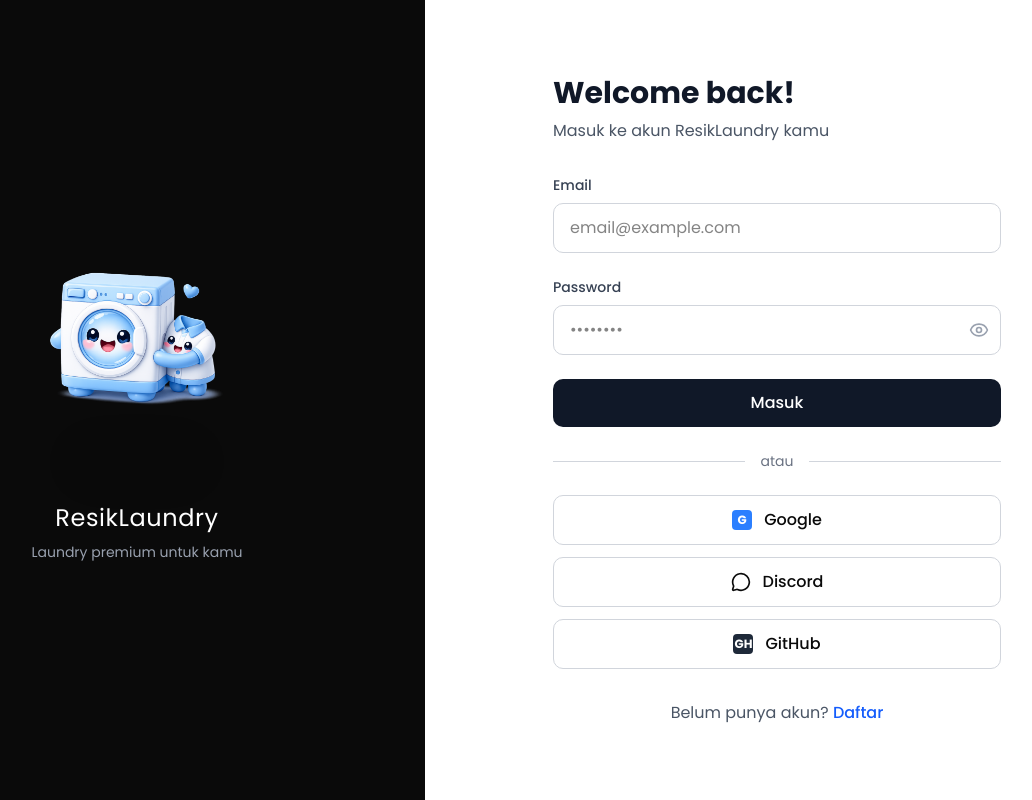
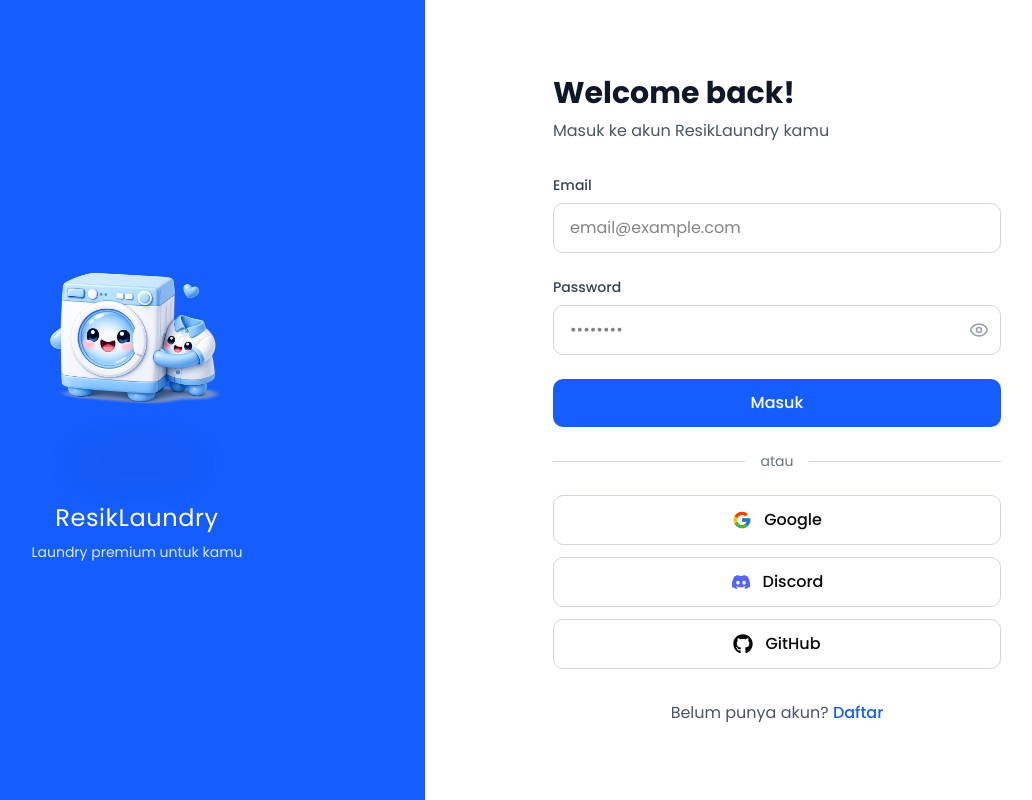
Before and after one commit to Varaaa-arch/WCC_UMKM-Laundry_Digital_Solution, a Next.js app: page /login in a window 1280 px wide. Shown: the whole page, without its empty margins (151-1183 px from the left). Built offline with nearby package versions, Linux system fonts and the light colour scheme.

Commit message:
feat: add login page

```diff
--- a/package.json
+++ b/package.json
@@ -22,6 +22,7 @@
     "react": "19.2.4",
     "react-dom": "19.2.4",
     "react-hook-form": "^7.74.0",
+    "react-icons": "^5.6.0",
     "shadcn": "^4.6.0",
     "sonner": "^2.0.7",
     "tailwind-merge": "^3.5.0",
--- a/src/app/(auth)/login/page.tsx
+++ b/src/app/(auth)/login/page.tsx
@@ -3,7 +3,10 @@
 import React, { useState } from 'react'
 import { motion, useReducedMotion } from 'framer-motion'
 import Image from 'next/image'
-import { Eye, EyeOff, MessageCircle } from 'lucide-react'
+import { Eye, EyeOff } from 'lucide-react'
+import { FcGoogle } from "react-icons/fc"
+import { FaGithub } from "react-icons/fa"
+import { FaDiscord } from "react-icons/fa"
 
 export default function LoginPage() {
   const [showPassword, setShowPassword] = useState(false)
@@ -112,7 +115,7 @@
   return (
     <div className="min-h-screen flex flex-col lg:flex-row">
       {/* Left Panel - Mascot */}
-      <div className="hidden lg:flex lg:w-[45%] bg-[#0a0a0a] relative items-center justify-center">
+      <div className="hidden lg:flex lg:w-[45%] bg-blue-600 relative items-center justify-center">
         <motion.div
           variants={mascotContainerVariants}
           initial="initial"
@@ -148,7 +151,7 @@
             className="mt-8 text-center"
           >
             <h2 className="text-white text-2xl font-light tracking-wide">ResikLaundry</h2>
-            <p className="text-gray-400 text-sm mt-2">Laundry premium untuk kamu</p>
+            <p className="text-blue-100 text-sm mt-2">Laundry premium untuk kamu</p>
           </motion.div>
         </motion.div>
       </div>
@@ -232,7 +235,7 @@
           <motion.button
             variants={itemVariants}
             onClick={handleLogin}
-            className="w-full bg-gray-900 text-white py-3 rounded-lg font-medium hover:bg-gray-800 transition-colors mb-6"
+            className="w-full bg-blue-600 text-white py-3 rounded-lg font-medium hover:bg-blue-700 transition-colors mb-6"
           >
             Masuk
           </motion.button>
@@ -260,9 +263,7 @@
               onClick={() => handleSocialLogin('google')}
               className="w-full flex items-center justify-center gap-3 px-4 py-3 border border-gray-300 rounded-lg hover:border-blue-500 transition-colors"
             >
-              <div className="w-5 h-5 bg-blue-500 rounded flex items-center justify-center">
-                <span className="text-white text-xs font-bold">G</span>
-              </div>
+              <FcGoogle className="w-5 h-5" />
               <span className="font-medium">Google</span>
             </motion.button>
 
@@ -274,7 +275,7 @@
               onClick={() => handleSocialLogin('discord')}
               className="w-full flex items-center justify-center gap-3 px-4 py-3 border border-gray-300 rounded-lg hover:border-blue-500 transition-colors"
             >
-              <MessageCircle className="w-5 h-5" />
+              <FaDiscord className="w-5 h-5 text-[#5865F2]" />
               <span className="font-medium">Discord</span>
             </motion.button>
 
@@ -286,9 +287,7 @@
               onClick={() => handleSocialLogin('github')}
               className="w-full flex items-center justify-center gap-3 px-4 py-3 border border-gray-300 rounded-lg hover:border-blue-500 transition-colors"
             >
-              <div className="w-5 h-5 bg-gray-800 rounded flex items-center justify-center">
-                <span className="text-white text-xs font-bold">GH</span>
-              </div>
+              <FaGithub className="w-5 h-5" />
               <span className="font-medium">GitHub</span>
             </motion.button>
           </div>
```
Also changed, not shown: 1 other file (tests, documents, lock files or other folders).
